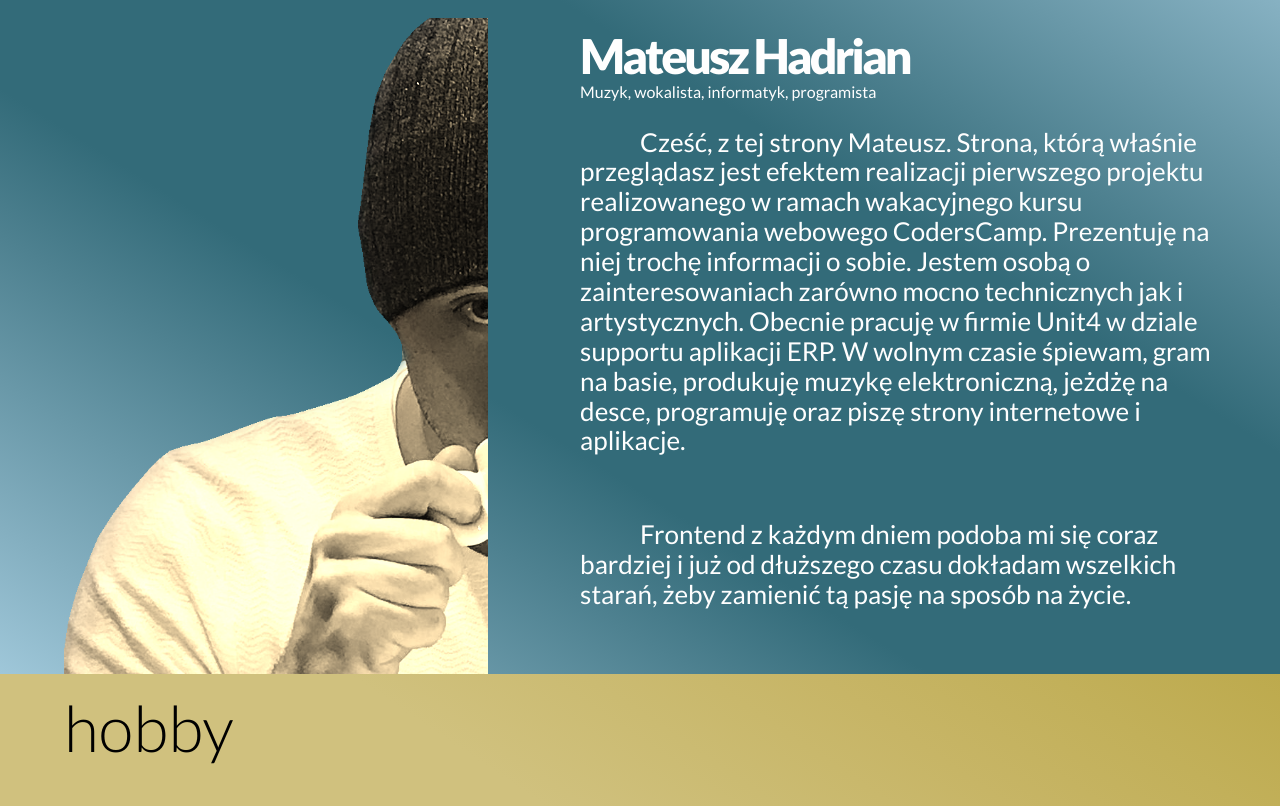
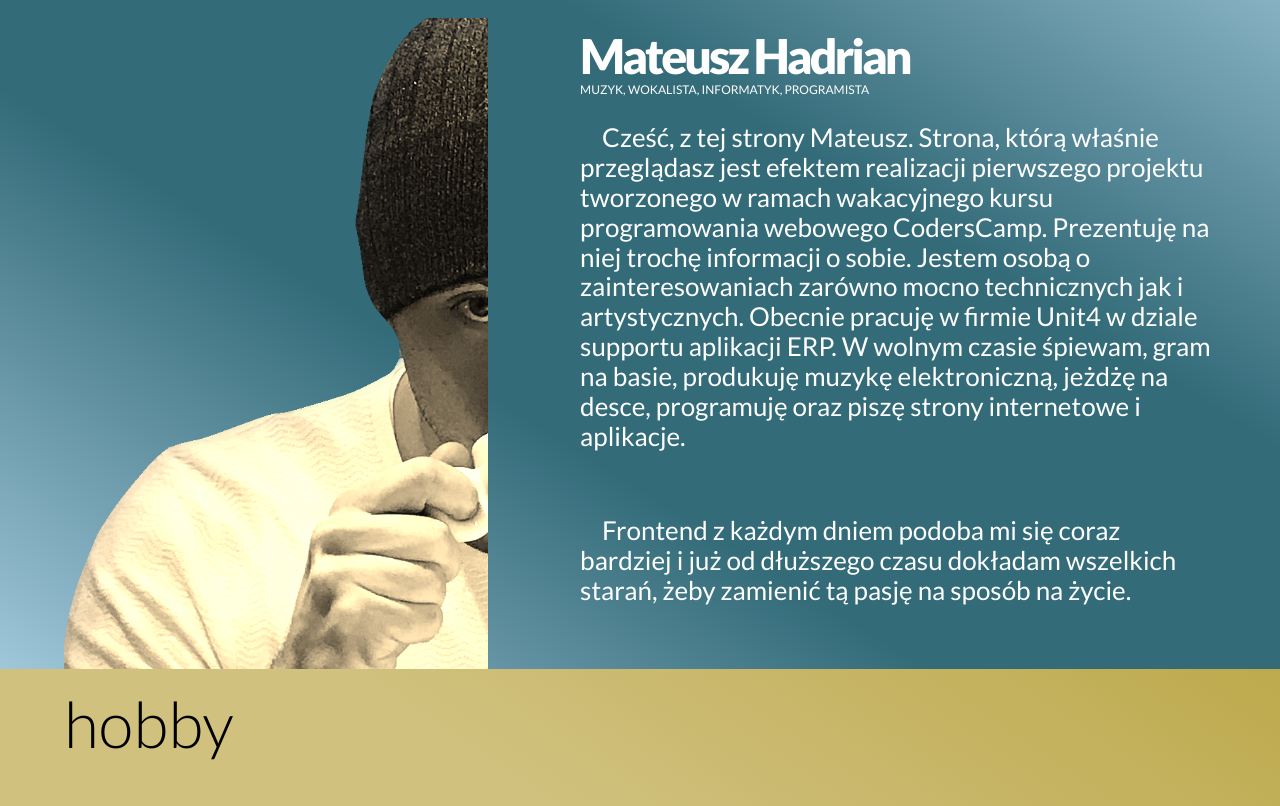
Before and after one commit to mateuszhadrian/project1, a plain HTML site: page index.html in a window 1280 px wide. Shown: the part 932-1738 px from the top of the page. Drawn offline with Linux system fonts and the light colour scheme.

Commit message:
details corrected: text, intends, font-sizes, typos etc...

```diff
--- a/css/style.css
+++ b/css/style.css
@@ -133,12 +133,13 @@ body {
 }
 
 .about__person-title {
+    text-transform: uppercase;
     margin: 0;
-    font-size: 16px;
+    font-size: 12px;
 }
 
 .about__person-description {
-    text-indent: 60px;
+    text-indent: 22px;
     font-size: 26px;
     margin-bottom: 64px;
 }
--- a/index.html
+++ b/index.html
@@ -47,9 +47,9 @@
                     <div class="about__photo"></div>
                     <div class="about__text">
                         <h1 class="about__person-name">Mateusz Hadrian</h1>
-                        <p class="about__person-title">Muzyk, wokalista, informatyk, programista</p>
+                        <p class="about__person-title">muzyk, wokalista, informatyk, programista</p>
                         <p class="about__person-description">Cześć, z tej strony Mateusz. Strona, którą właśnie
-                            przeglądasz jest efektem realizacji pierwszego projektu realizowanego w ramach wakacyjnego
+                            przeglądasz jest efektem realizacji pierwszego projektu tworzonego w ramach wakacyjnego
                             kursu programowania webowego CodersCamp. Prezentuję na niej trochę informacji o sobie. Jestem osobą o
                             zainteresowaniach zarówno mocno technicznych jak i artystycznych. Obecnie pracuję w firmie
                             Unit4 w dziale supportu aplikacji ERP. W wolnym czasie śpiewam, gram na basie, produkuję
@@ -138,8 +138,8 @@
                             <img src="imgs/Aniserowicz.jpg" class="links__thumbnail">
                         </div>
                         <p class="links__description">Kanał YouTubowy Macieja Aniserowicza, twórcy platformy devStyle.
-                            Prowadzący opowiada o programowaniu i życiu programity w bardzo ludzki i przystępny sposób.
-                            Maciej porusza też kwestie dotyczące prowadzenia włąsnego biznesu. Spora część
+                            Prowadzący opowiada o programowaniu i życiu programisty w bardzo "ludzki" i przystępny sposób.
+                            Maciej porusza też kwestie dotyczące prowadzenia własnego biznesu. Spora część
                             materiałów to jego vlog. Bardzo fajnie się to ogląda. Polecam.
                         </p>
                     </div>
```
